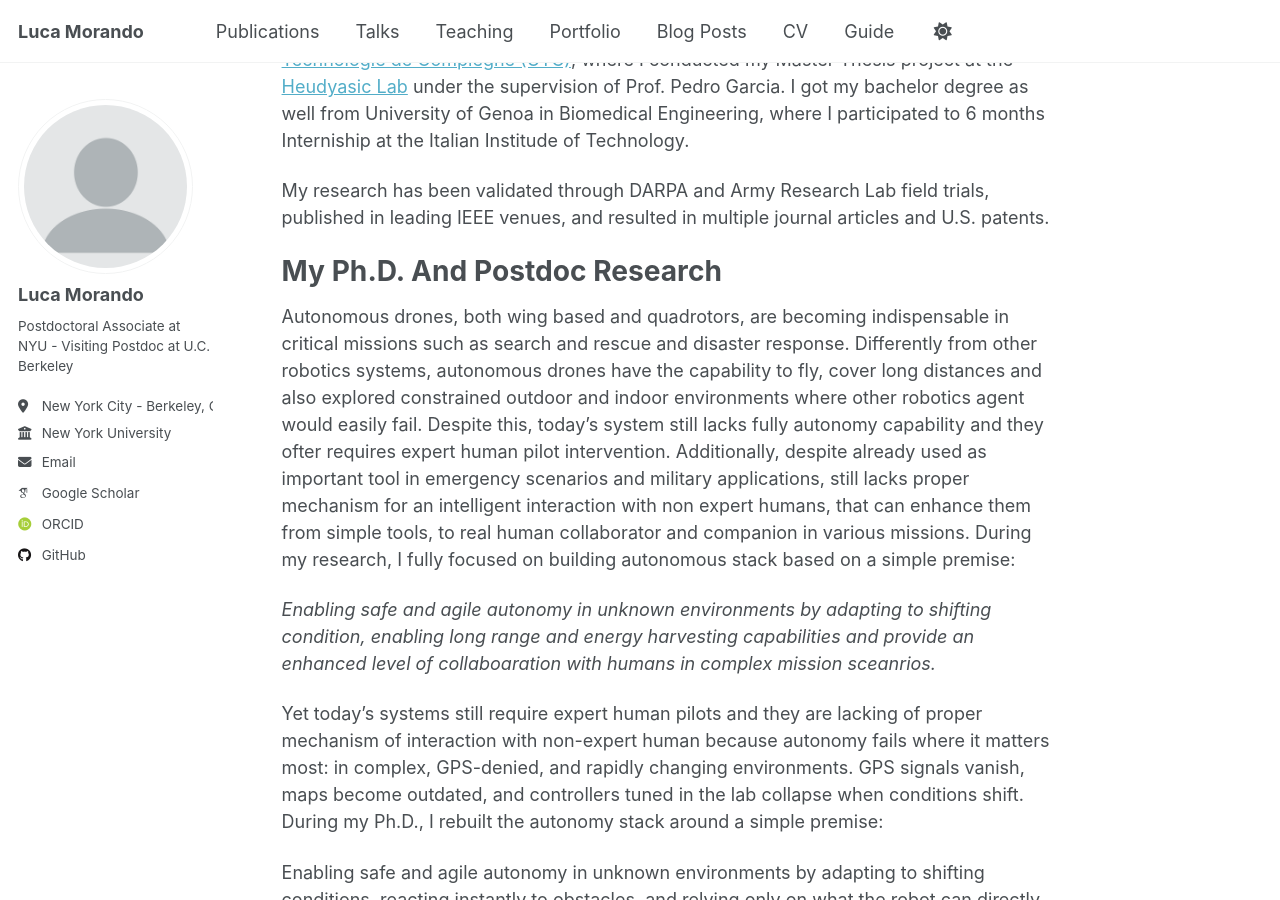
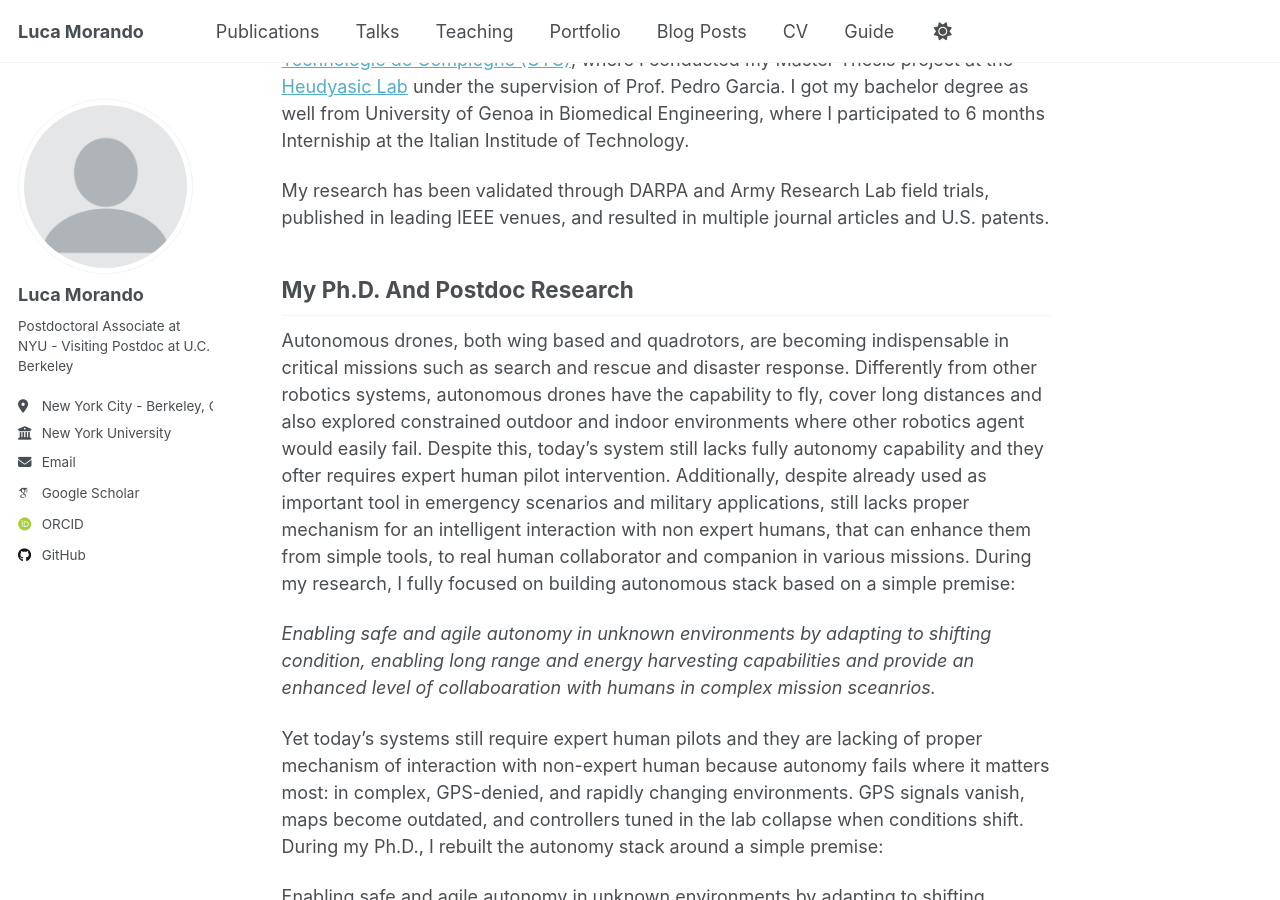
Before and after one commit to lucamorando95/lucamorando95.github.io, a Jekyll site: the page built from _pages/about.md, in a window 1280 px wide and 900 px high, scrolled down 439 px. Built offline with Jekyll 4.4.1, drawn with Linux system fonts in a browser that asks for light colours; some web fonts are replaced; a script that is not in the unit is left out.

```diff
--- a/_pages/about.md
+++ b/_pages/about.md
@@ -18,8 +18,8 @@ I got my bachelor degree as well from University of Genoa in Biomedical Engineer
 My research has been validated through DARPA and Army Research Lab field trials, published in leading IEEE venues, and resulted in multiple journal articles and U.S. patents.
 
 
-My Ph.D. And Postdoc Research
-======
+## My Ph.D. And Postdoc Research
+
 Autonomous drones, both wing based and quadrotors, are becoming indispensable in critical missions such as search and rescue and disaster response. Differently from other robotics systems, autonomous drones have the capability to fly, cover long distances and also explored constrained outdoor and indoor environments where other robotics agent would easily fail. Despite this, today's system still lacks fully autonomy capability and they ofter requires expert human pilot intervention. Additionally, despite already used as important tool in emergency scenarios and military applications, still lacks proper mechanism for an intelligent interaction with non expert humans, that can enhance them from simple tools, to real human collaborator and companion in various missions.
 During my research, I fully focused on building autonomous stack based on a simple premise:
 
```
